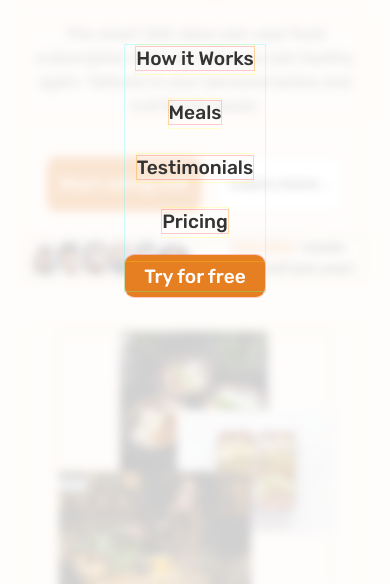
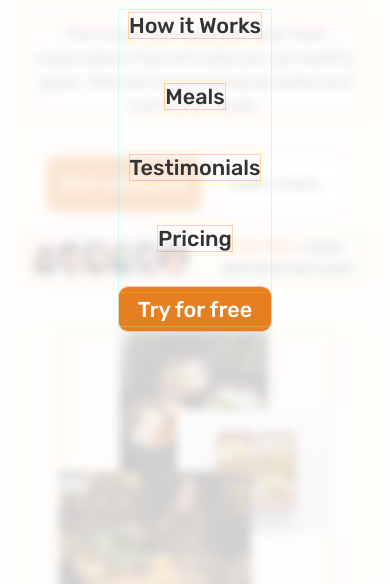
Before and after one commit to reinhardliess/omnifood, a website: page index.html in a window 390 px wide. Both pictures are taken after a click on the button 332 px from the left and 38 px from the top of the page. Shown: the part 254-838 px from the top of the page. Drawn offline with nearby package versions, Linux system fonts and the light colour scheme; some packages are replaced by stand-ins of ours; a script that the page names is missing.

Commit message:
feat: enable slide-in mobile navigation

```diff
--- a/resources/css/queries.css
+++ b/resources/css/queries.css
@@ -40,7 +40,7 @@
   }
 
   .main-nav ul {
-    gap: 3.2rem;
+    gap: 4.8rem;
   }
 
   .hero {
@@ -57,11 +57,6 @@
   :root {
     font-size: 50%;
   }
-
-  /* prevent sliding-in mobile nav from being visible */
-  /* body {
-    overflow-x: hidden;
-  } */
 
   /* == Mobile Navigation == */
   .header--mobile-btn-nav {
@@ -95,7 +90,8 @@
     opacity: 0;
     pointer-events: none;
     visibility: hidden;
-    /* transform: translateX(100%); */
+    /* Hide navigation */
+    transform: translateX(100%);
   }
 
   @supports (backdrop-filter: blur(5px)) {
@@ -107,7 +103,7 @@
 
   .main-nav ul {
     flex-direction: column;
-    font-size: 2.4rem;
+    font-size: 2.7rem;
   }
 
   /* Mobile navigation active */
@@ -115,6 +111,8 @@
   /* create modal window */
   body.mobile-nav-open {
     overflow-y: hidden;
+    /* necessary for mobile */
+    position: fixed;
   }
 
   .mobile-nav-open .main-nav {
@@ -122,7 +120,7 @@
     pointer-events: auto;
     visibility: visible;
     /* slide in */
-    /* transform: translateX(0); */
+    transform: translateX(0);
   }
 
   .mobile-nav-open .mobile-nav-icon[name="close-outline"] {
@@ -283,10 +281,6 @@
     height: 1.2rem;
   }
 
-  /* .section-how {
-    padding: 4.8rem 0;
-  } */
-
   .step-imgbox {
     transform: translateY(2.4rem);
   }
@@ -300,17 +294,10 @@
   }
 
   /* == Section: Meals == */
-  /* .section-meals {
-    padding: 4.8rem 0;
-  } */
 
   .testimonials--grid {
     grid-template-columns: 1fr;
   }
-
-  /* .testimonials--quote-box {
-    padding: 4.8rem 3.2rem;
-  } */
 
   .testimonials--gallery {
     grid-template-columns: repeat(4, 1fr);
@@ -319,10 +306,6 @@
   .pricing--sub-text {
     margin-bottom: 4.8rem;
   }
-
-  /* .section-pricing {
-    padding: 4.8rem 0;
-  } */
 
   .cta--container {
     grid-template-columns: 1fr;
```
